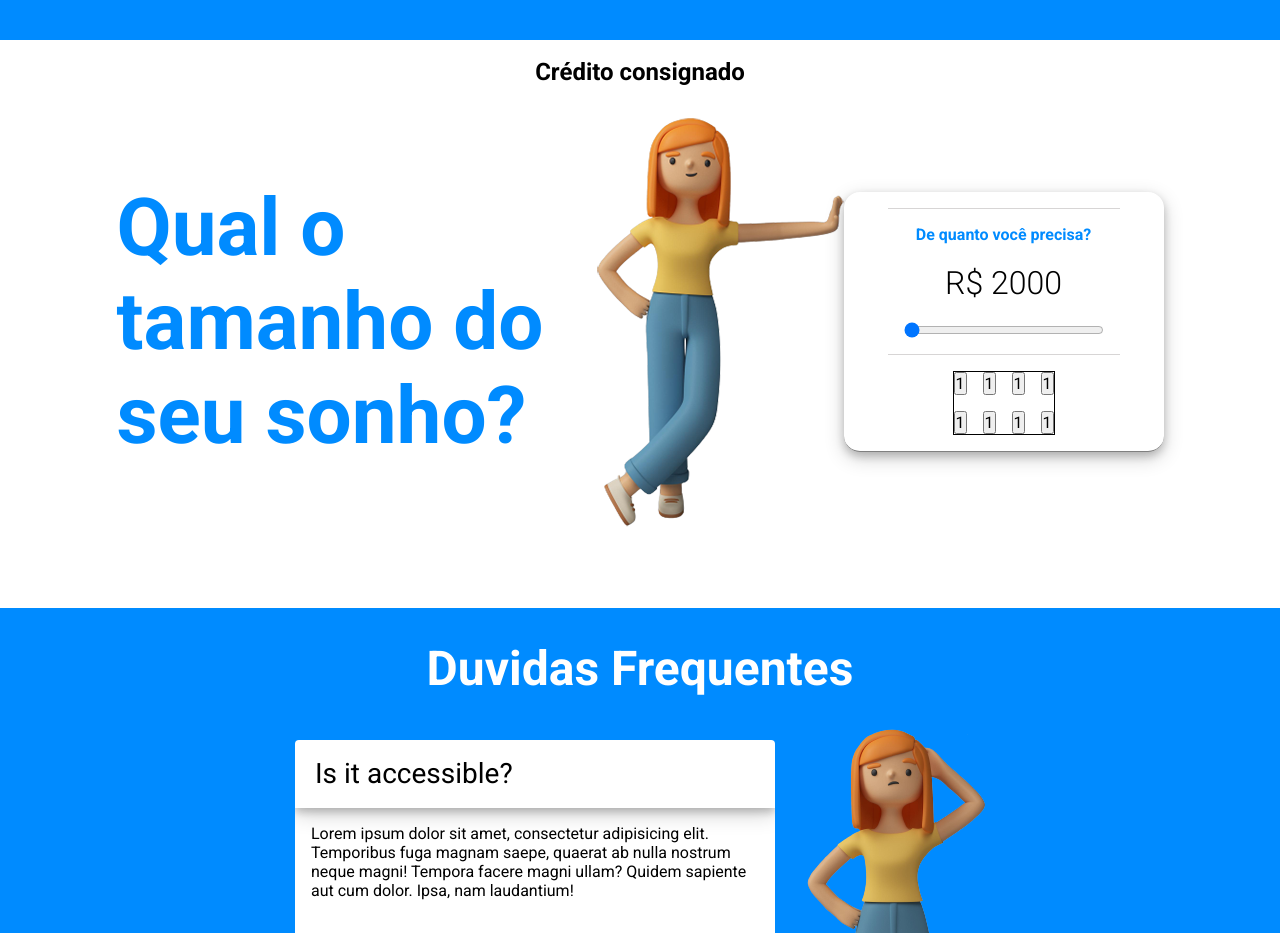
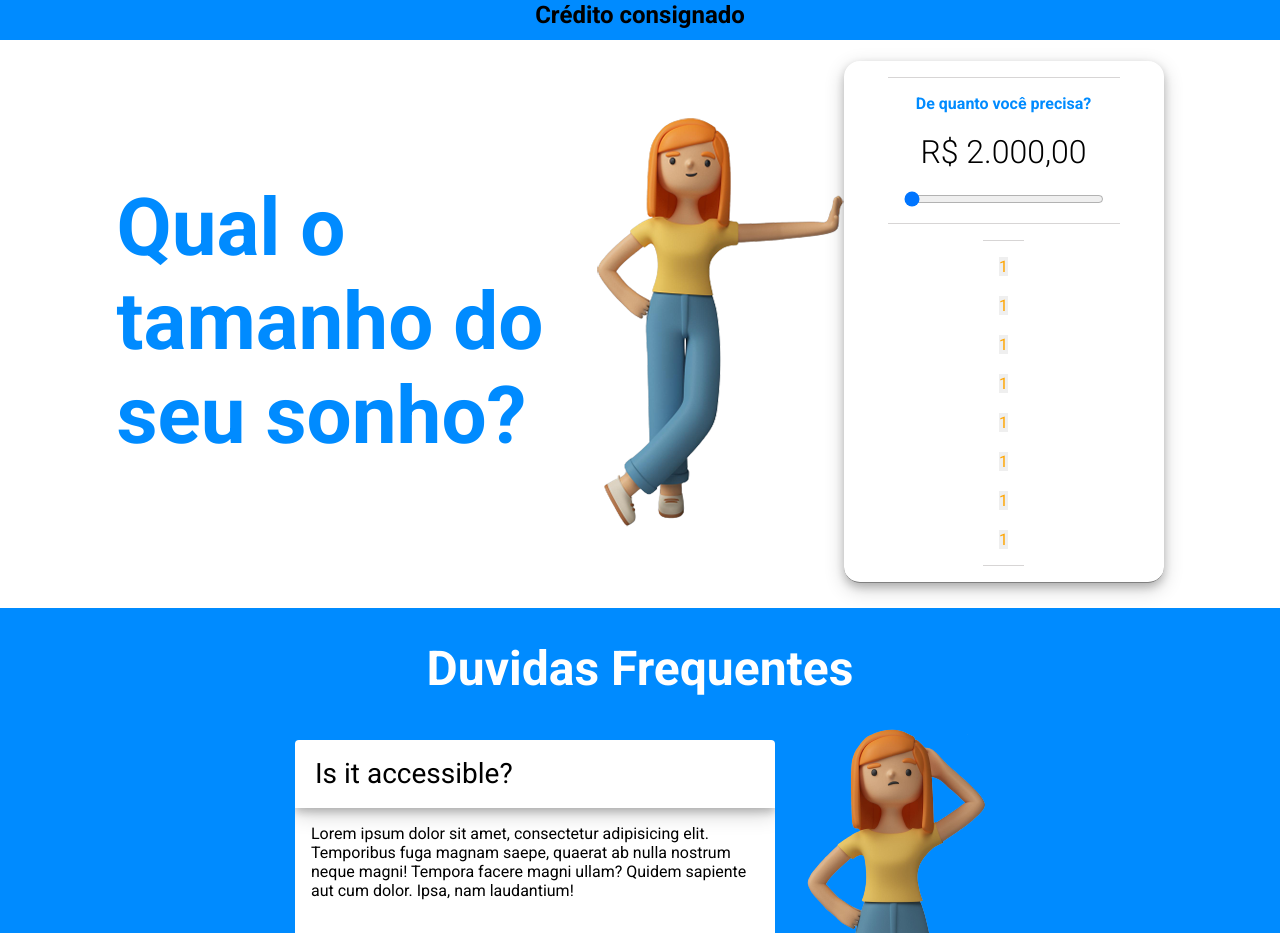
Before and after one commit to Catalendas/Oeste_financeira, a React (Vite) app: page / in a window 1280 px wide. Shown: the part 1640-2573 px from the top of the page. Built offline with nearby package versions, Linux system fonts and the light colour scheme.

Commit message:
Contumize options simulator

```diff
--- a/package.json
+++ b/package.json
@@ -10,6 +10,7 @@
   },
   "dependencies": {
     "@radix-ui/react-accordion": "^1.0.1",
+    "@radix-ui/react-radio-group": "^1.1.0",
     "@radix-ui/react-slider": "^1.1.0",
     "phosphor-icons": "^1.4.2",
     "phosphor-react": "^1.4.1",
--- a/src/Pages/Home/Components/Simulator/index.tsx
+++ b/src/Pages/Home/Components/Simulator/index.tsx
@@ -1,7 +1,7 @@
 import { useState } from "react";
-import { SimulatorContainer, CardSimulator, SimulatorContent, SimulatorTitleContainer, FormSimulator, OptionsContainer} from "./styled";
+import { SimulatorContainer, CardSimulator, SimulatorContent, SimulatorTitleContainer, FormSimulator, OptionsContainer, OptionsButton} from "./styled";
 import girl from "../../../../assets/girlSimulation.png"
-import { formatedMoney } from "../../../../utils/formatedMoney";
+import { priceFormatter } from "../../../../utils/formatedMoney";
 import { SimulationButton } from "../../../../components/SimulationButton";
 
 export function Simulator() {
@@ -11,7 +11,6 @@ export function Simulator() {
     function HandleSum(event: any) {
         const rangeEventValue = event.target.value
 
-        const formated = formatedMoney(rangeEventValue)
 
         setRengeValue(rangeEventValue)
     }
@@ -39,19 +38,19 @@ export function Simulator() {
 
                             <div>
                                     <p>De quanto você precisa?</p>
-                                    <span>R$ {rangeValue}</span>
+                                    <span>{priceFormatter.format( Number(rangeValue))}</span>
                                     <input type="range" onChange={HandleSum}  min="20000" max="100000"/>
                             </div>
 
                             <OptionsContainer>
-                                <button type="button">1</button>
-                                <button type="button">1</button>
-                                <button type="button">1</button>
-                                <button type="button">1</button>
-                                <button type="button">1</button>
-                                <button type="button">1</button>
-                                <button type="button">1</button>
-                                <button type="button">1</button>
+                                <OptionsButton value="1">1</OptionsButton>
+                                <OptionsButton value="1">1</OptionsButton>
+                                <OptionsButton value="1">1</OptionsButton>
+                                <OptionsButton value="1">1</OptionsButton>
+                                <OptionsButton value="1">1</OptionsButton>
+                                <OptionsButton value="1">1</OptionsButton>
+                                <OptionsButton value="1">1</OptionsButton>
+                                <OptionsButton value="1">1</OptionsButton>
                             </OptionsContainer>
 
                         </FormSimulator>
--- a/src/Pages/Home/Components/Simulator/styled.ts
+++ b/src/Pages/Home/Components/Simulator/styled.ts
@@ -1,4 +1,5 @@
 import styled from "styled-components";
+import * as RadioGroup from "@radix-ui/react-radio-group"
 
 export const SimulatorContainer = styled.div`
     width: 53rem;
@@ -96,11 +97,27 @@ export const FormSimulator = styled.form`
         }
 `
 
-export const OptionsContainer = styled.section`
+export const OptionsContainer = styled(RadioGroup.Root)`
 
     display: grid;
     grid-template-columns: repeat(4, 1fr);
-
-    border: 1px solid;
     grid-gap: 1rem;
 `
+
+export const OptionsButton = styled(RadioGroup.Item)`
+
+    color: orange;
+    background: ${({ theme }) => theme["gray-700"]};
+    border: 0;
+
+    &[data-state="unchecked"]:hover {
+        transition: background-color 0.2s;
+        background: ${({ theme }) => theme["gray-600"]};
+    }
+
+    &[data-state="checked"] {
+        color: ${({ theme }) => theme["white"]};
+        background: ${({ theme }) =>  theme["green-500"] };
+
+    }
+`
--- a/src/utils/formatedMoney.ts
+++ b/src/utils/formatedMoney.ts
@@ -1,3 +1,4 @@
-export function formatedMoney(value: number) {
-    return value.toLocaleString("pt-BR", {maximumFractionDigits: 2})
-}
+export const priceFormatter = Intl.NumberFormat("pt-BR", {
+    style: "currency",
+    currency: "BRL"
+})
```
Also changed, not shown: 1 other file (tests, documents, lock files or other folders).
